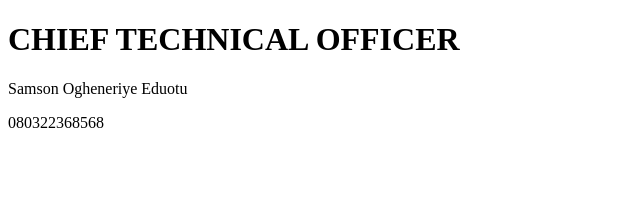
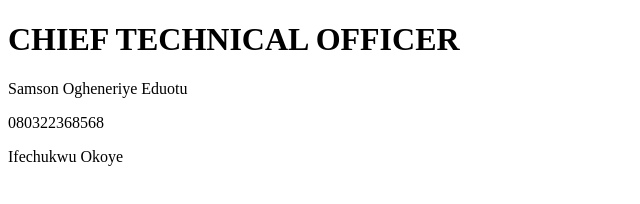
Before and after one commit to ogheneinfinitea/infinitea_techs, a plain HTML site: page index.html in a window 1280 px wide. Shown: the whole page, without its empty margins (0-640 px from the left). Drawn offline with Linux system fonts and the light colour scheme.

Commit message:
added ife

```diff
--- a/index.html
+++ b/index.html
@@ -9,5 +9,6 @@
     <h1>CHIEF TECHNICAL OFFICER</h1>
     <p>Samson Ogheneriye Eduotu</p>
     <p>080322368568</p>
+    <p>Ifechukwu Okoye</p>
 </body>
 </html>
```
